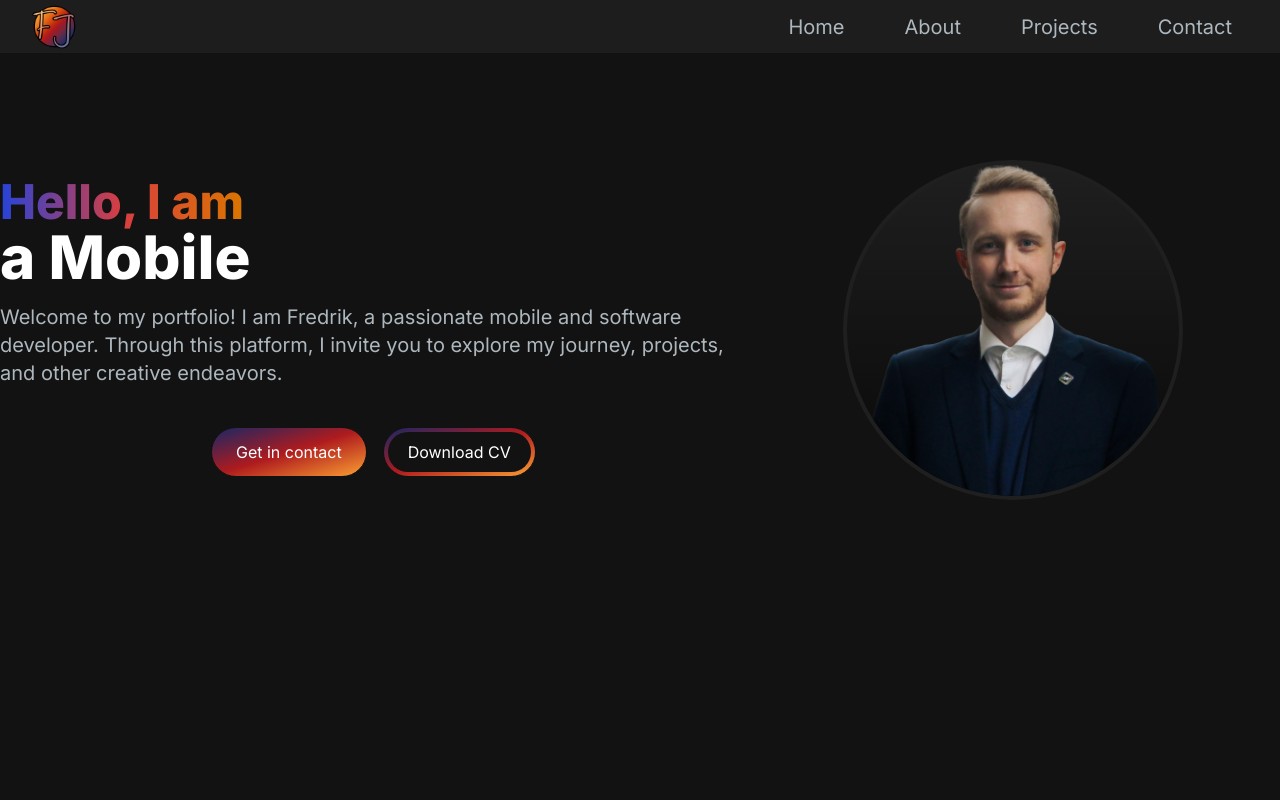
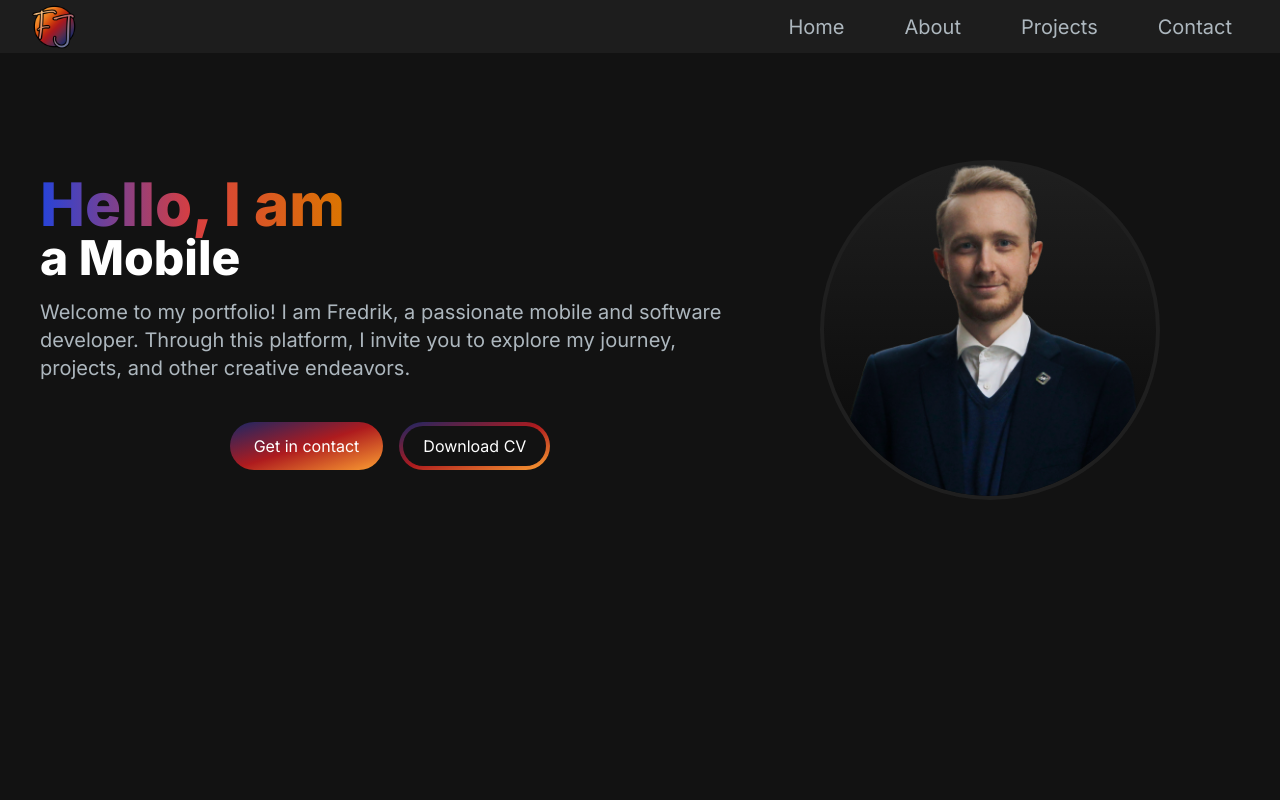
Before and after one commit to Jogfre/portfolio, a Next.js app: page / in a window 1280 px wide. Shown: the top 800 px of the page. Built offline with nearby package versions, Linux system fonts and the light colour scheme.

Commit message:
Improved scaling and animations

```diff
--- a/src/app/Pages/AboutSection.jsx
+++ b/src/app/Pages/AboutSection.jsx
@@ -84,8 +84,15 @@ const AboutSection = () => {
 
   return (
     <section className='text-white min-h-screen ba' name="about">
-      <div className='md:grid md:grid-cols-2 gap-8 items-center py-8 px-4 xl:gap-16 sm:py-16 sm:px-16'>
-        <motion.img className='rounded-xl w-2/3 md:w-[500px]' variants={fadeAnimationVariants} initial={"initial_picture"} whileInView={"animate_picture"} viewport={{once: "runOnce", amount: 0.25}} src={"/images/AboutMePhoto.jpg"} alt="about image"/>
+      <div className='lg:grid lg:grid-cols-2 gap-8 items-center py-8 px-4 xl:gap-16 sm:py-16 sm:px-16'>
+        <motion.img
+          className='rounded-xl w-2/3 lg:w-[500px] pointer-events-none'
+          variants={fadeAnimationVariants}
+          initial={"initial_picture"}
+          whileInView={"animate_picture"}
+          viewport={{once: "runOnce", amount: 0.25}}
+          src={"/images/AboutMePhoto.jpg"}
+          alt="about image"/>
         <div className="mt-4 md:mt-0 text-left flex flex-col h-full">
           <motion.h2 variants={fadeAnimationVariants} initial={"initial"} whileInView={"animate"} viewport={{once: "runOnce", amount: 0.5}} className='text-4xl font-bold my-4'>
             About Me
--- a/src/app/Pages/HeroSection.jsx
+++ b/src/app/Pages/HeroSection.jsx
@@ -9,49 +9,35 @@ import { Link } from 'react-scroll';
 const fadeAnimationVariants = {
     initial: {
       opacity: 0,
-      y: "20%",
-      scale: 0.7,
-      filter: "blur(4px)",
+      y: "50%",
+      scale: 1,
+      filter: "blur(20px)",
+    },
+    initial_button: {
+        opacity: 0,
+        y: "50%",
+        filter: "blur(20px)",
     },
     initial_avatar: {
         opacity: 0,
-        scale: 0.7,
-        y: "10%",
-        filter: "blur(4px)",
+        y: "25%",
+        filter: "blur(10px)",
     },
-    initial_button: {
-        opacity: 0,
-        y: "20%",
-        filter: "blur(4px)",
-      },
 
-    welcome: {
+
+    animate_entry: {
         opacity: 1,
         scale: 1,
         y: "0%",
         filter: "blur(0px)",
-        transition: { type: 'ease-in', duration: 1, delay: 0.2}
+        transition: { type: 'ease-in', duration: 0.4}
     },
-    text: {
+    animate_button: {
         opacity: 1,
         scale: 1,
         y: "0%",
         filter: "blur(0px)",
-        transition: { type: 'ease-in', duration: 1, delay: 0.6}
-    },
-    avatar: {
-        opacity: 1,
-        scale: 1,
-        y: "0%",
-        filter: "blur(0px)",
-        transition: { type: 'ease-in', duration: 1, delay: 1}
-    },
-    button: {
-        opacity: 1,
-        scale: 1,
-        y: "0%",
-        filter: "blur(0px)",
-        transition: { type: 'ease-in', duration: 0.8, delay: 1.2}
+        transition: { type: 'ease-in', duration: 0.4}
     }
   }
 
@@ -63,9 +49,19 @@ const HeroSection = () => {
   return (
     <section className='min-h-screen'>
         <div  className='grid grid-cols-1 lg:grid-cols-12'>
-            <div className='col-span-7 place-self-center text-center md:text-left'>
-                <motion.div variants={fadeAnimationVariants} initial={"initial"} animate={"welcome"} viewport={{once: "runOnce"}} className='text-white mb-4 text-2xl sm:text-5xl lg:text-6xl font-extrabold'>
-                    <span className='text-3xl sm:text-4xl lg:text-5xl text-transparent bg-clip-text bg-gradient-to-r from-[#2543da] via-[#d83e40] to-[#db7500]'>Hello, I am</span>
+            <div className='col-span-7 place-self-center text-center lg:text-left'>
+                <motion.div
+                    variants={fadeAnimationVariants}
+                    initial={"initial"}
+                    animate={"animate_entry"}
+                    viewport={{once: "runOnce"}}
+                    className='text-white mb-4 text-2xl lg:text-4xl xl:text-5xl font-extrabold'
+                    >
+                    <span
+                        className='text-3xl lg:text-5xl xl:text-6xl 2xl:text-8xl text-transparent bg-clip-text bg-gradient-to-r from-[#2543da] via-[#d83e40] to-[#db7500]'
+                    >
+                        Hello, I am
+                    </span>
                     <br/>
                     <TypeAnimation
                         sequence={[
@@ -84,38 +80,48 @@ const HeroSection = () => {
                         repeat={Infinity}
                     />
                 </motion.div>
-                <motion.p variants={fadeAnimationVariants} initial={"initial"} animate={"text"} viewport={{once: "runOnce"}} className='text-[#ADB7BE]  text-base sm:text-lg mb-6  mx-4 md:mx-0 lg:text-xl'>
+                <motion.p
+                    variants={fadeAnimationVariants}
+                    initial={"initial"}
+                    animate={"animate_entry"}
+                    viewport={{once: "runOnce"}}
+                    className='text-[#ADB7BE]  text-base  mb-6  mx-4 sm:mx-0 md:text-lg xl:text-xl'
+                    >
                     Welcome to my portfolio! I am Fredrik, a passionate mobile and software developer. Through this platform, I invite you to explore my journey, projects, and other creative endeavors.
                 </motion.p>
                 <div className='place-self-center'>
                     <Link to="contact" duration={2000} smooth={true}>
                         <motion.button
-                            variants={fadeAnimationVariants} initial={"initial_button"} animate={"button"} viewport={{once: "runOnce"}}
+                            variants={fadeAnimationVariants} initial={"initial_button"} animate={"animate_button"} viewport={{once: "runOnce"}}
                             whileHover={{
-                                borderColor: "#ae1b1e",
-                                boxShadow: `0px 0px 15px #ae1b1e`,
+                                boxShadow: `0px 0px 15px #FBC57E`,
                                 transition: {duration: 0.2},
                               }}
+                            whileTap={{
+                                scale: 0.9
+                            }}
                             transition={{ duration: 0.2}}
-                            className='px-6 py-3 w-full md:w-fit rounded-full bg-gradient-to-br from-[#1a2766] via-[#ae1b1e] to-[#fc9f32] border border-[#121212] text-white mr-4'>
+                            className='px-6 py-3 w-full lg:w-fit rounded-full bg-gradient-to-br from-[#1a2766] via-[#ae1b1e] to-[#fc9f32] text-white mr-4'>
                             Get in contact
                         </motion.button>
                     </Link>
                     <motion.button variants={fadeAnimationVariants}
-                        initial={"initial_button"} animate={"button"} viewport={{once: "runOnce"}}
+                        initial={"initial_button"} animate={"animate_button"} viewport={{once: "runOnce"}}
                         whileHover={{
-                            borderColor: "#ae1b1e",
-                            boxShadow: `0px 0px 15px #ae1b1e`,
+                            boxShadow: `0px 0px 15px #FBC57E`,
                             transition: {duration: 0.2},
                           }}
+                        whileTap={{
+                            scale: 0.9
+                        }}
                         transition={{ duration: 0.2 }}
 
-                        className='px-1 py-1 w-full md:w-fit rounded-full bg-gradient-to-br from-[#1a2766] via-[#ae1b1e] to-[#fc9f32] border border-[#121212] text-white mt-4'>
+                        className='px-1 py-1 w-full lg:w-fit rounded-full bg-gradient-to-br from-[#1a2766] via-[#ae1b1e] to-[#fc9f32] text-white mt-4'>
                         <span className='block bg-[#121212] rounded-full px-5 py-2'>Download CV</span>
                     </motion.button>
                 </div>
             </div>
-            <motion.div variants={fadeAnimationVariants} initial={"initial_avatar"} animate={"avatar"} viewport={{once: "runOnce"}} className='col-span-5 place-self-center pt-4 lg:mt-0'>
+            <motion.div variants={fadeAnimationVariants} initial={"initial_avatar"} animate={"animate_entry"} viewport={{once: "runOnce"}} className='col-span-5 place-self-center pt-4 lg:mt-0'>
                 <div className='rounded-full bg-gradient-to-b from-[#1F1F1F] to-[#080808] w-[340px] h-[340px] border-4 border-[#1f1f1f] relative overflow-hidden'>
                     <Image
                         src="/images/ProfilePhoto_Transparent.png"
--- a/src/app/components/NavLink.jsx
+++ b/src/app/components/NavLink.jsx
@@ -13,9 +13,12 @@ const NavLink = ( {href, title, offset}) => {
         textShadow: `0px 0px 8px #ffffff`,
         transition: {duration: 0.2},
       }}
+      whileTap={{
+        scale: 0.95,
+      }}
       transition={{ duration: 0.2 }}
       onClick={() => {scroller.scrollTo(href, {duration: 1000, smooth: true, offset: offset})}}
-      className='block py-2 pl-3 pr-4 text-[#ADB7BE] sm:text-xl rounded hover:text-white cursor-pointer'
+      className='block py-2 pl-3 pr-4 text-[#ADB7BE] sm:text-xl rounded hover:text-white cursor-pointer select-none'
     >
     {title}
 
--- a/src/app/components/ProjectCards/ProjectCards.css
+++ b/src/app/components/ProjectCards/ProjectCards.css
@@ -30,7 +30,7 @@
     background-color: white;
     border-width: 3px;
     overflow: hidden;
-
+    user-select: none;
 }
 .small-card {
     width: 12vmin;
@@ -40,6 +40,7 @@
     background-color: white;
     border-width: 1px;
     transform: translate(75%, 75%);
+    user-select: none;
 }
 
 
--- a/src/app/page.js
+++ b/src/app/page.js
@@ -5,6 +5,7 @@ import ContactSection from "./Pages/ContactSection";
 import HeroSection from "./Pages/HeroSection";
 import ProjectSection from "./Pages/ProjectSection";
 import NavBar from "./components/NavBar";
+import NewNavBar from "./components/NewNavBar";
 import { useEffect } from "react";
 
 
@@ -22,7 +23,7 @@ export default function Home() {
             lenisOptions: {
                 wrapper: window,
                 content: document.documentElement,
-                lerp: 0.12,
+                lerp: 0.1,
                 orientation: 'vertical',
                 gestureOrientation: 'vertical',
                 smoothWheel: true,
@@ -41,7 +42,7 @@ export default function Home() {
   return (
     <main name="home" className="flex min-h-screen flex-col bg-[#121212] overflow-hidden">
       <NavBar />
-        <div className="container mx-auto  mt-2 md:mt-24 pt-12">
+        <div className="container mx-auto  mt-2 lg:mt-24 pt-12 px-3 md:px-10">
           <HeroSection />
           <AboutSection />
           <ProjectSection />
```
Also changed, not shown: src/app/components/ProjectCards/Project.jsx (+10 -7 lines).
